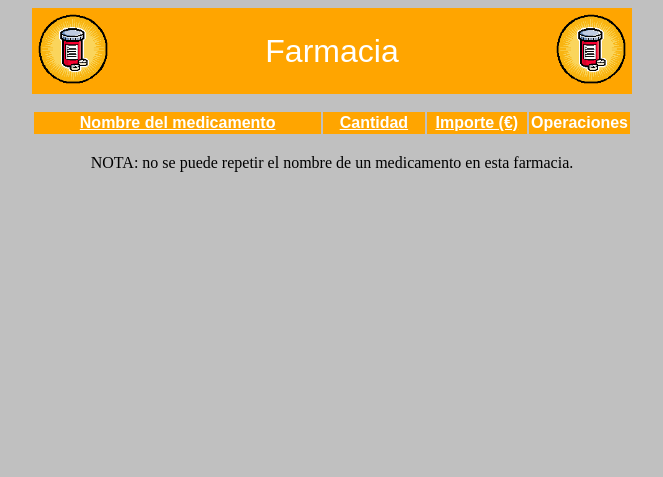
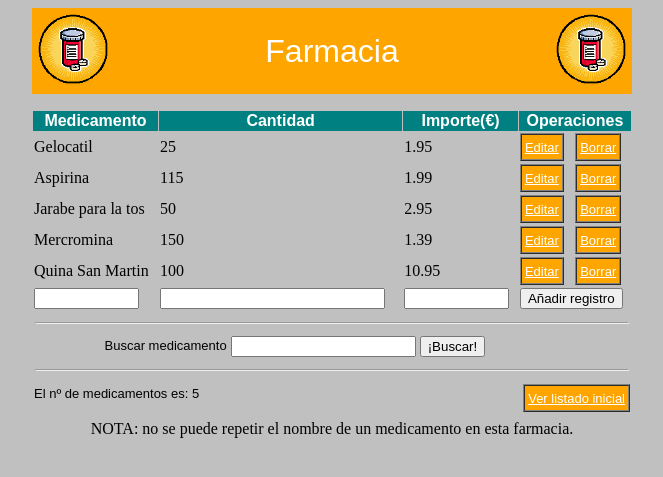
Before and after one commit to ubriquejazz/MOD002701, a PHP site: page / in a window 1280 px wide. Shown: the top 477 px of the page, without its empty margins (308-971 px from the left). Run offline with PHP 8.4, Linux system fonts and the light colour scheme; lists and menus that the app fills with data are empty.

Commit message:
version 1.0

```diff
--- /dev/null
+++ b/mentor/unidad4/act02.farmacia/farmacia.php
@@ -0,0 +1,161 @@
+<?php
+
+    function get_directory() {
+        if (strtoupper(substr(PHP_OS, 0, 3)) === 'WIN') {
+            // 'This is a server using Windows!';
+            return getcwd()."\unidad4\\act02.farmacia";
+        }
+        else {
+            // 'This is a server not using Windows!';
+            return getcwd()."/mentor/unidad4/act02.farmacia";
+        }
+    }
+
+    class farmacia {
+
+        private $nombre_fichero = "farmacia.txt";
+        public $numero_registros = 0;
+
+        function __construct($path) {
+            if (!chdir($path))
+                die ("no se ha accedido al directorio");
+
+            if (!file_exists($this->nombre_fichero)){
+                $id_fichero=@fopen($this->nombre_fichero,"w")
+                    or die("<B>El fichero '$this->nombre_fichero' no se ha podido crear.</B><P>");
+                fclose($id_fichero);
+            }
+        }
+
+        function leer_todos() {
+    		$id_fichero = @fopen($this->nombre_fichero,"r")
+                or die("<B>El fichero '$this->nombre_fichero' no se ha podido abrir.</B><P>");
+    		$this->numero_registros=0;
+    		$matriz = array();
+            while (!feof($id_fichero)){
+                $registro_str = trim(fgets($id_fichero));
+        		if ($registro_str!=""){
+        			// Usamos explode para separar los datos de la cadena en una array
+        			// despues la añadimos con array_push a la matriz
+    				array_push($matriz, explode("~", $registro_str));
+    				$this->numero_registros++;
+				}
+            }
+            fclose($id_fichero);
+            return $matriz;
+        }
+
+        function buscar($lo_q_busco) {
+    		$id_fichero = @fopen($this->nombre_fichero,"r")
+    				or die("<B>El fichero '$this->nombre_fichero' no se ha podido abrir.</B><P>");
+
+    		$matriz = array();   // resultados de la búsqueda
+    		while (!feof($id_fichero))  {
+        		$registro_str = trim(fgets($id_fichero));
+        		if ($registro_str!=""){
+        			$registro = explode("~", $registro_str);
+        			// Buscamos si hay alguna coincidencia en el campo medicamento.
+                    if (stristr($registro[1], $lo_q_busco)) {
+                        $this->numero_registros++;
+                        array_push($matriz, explode("~", $registro_str));
+                    }
+				}
+            }
+            fclose($id_fichero);
+			return $matriz;
+        }
+
+        function alta ($nombre, $cantidad, $importe) {
+
+            // leemos los registros para obtener así el nº de registros
+    		$this->leer_todos();
+            $nume=$this->numero_registros;
+
+            // Abrimos el fichero de datos en modo añadir
+    		$id_fichero = @fopen($this->nombre_fichero,"a")
+                or die("<B>El fichero '$this->nombre_fichero' no se ha podido abrir.</B><P>");
+
+            // Juntamos todos los datos de la matriz en una cadena separada por el carácter ~
+			$registro = array("nume"=>$nume, "nombre"=>$nombre, "cantidad"=>$cantidad, "importe"=>$importe);
+    		$registro_str = "\n".implode("~", $registro);
+
+            // Añadimos la cadena anterior al fichero
+			fputs($id_fichero, $registro_str);
+	    	fclose($id_fichero);
+    	}
+
+        function modificar ($id_to_modi, $nombre, $cantidad, $importe) {
+
+            // Como se trata de un fichero de tipo texto (poco eficaz)
+            // podemos guardar todos los registros a la vez.
+            $id_fichero_temp = @fopen("basura.tmp","w")
+                or die("<B>El fichero 'basura.tmp' no se ha podido abrir.</B><P>");
+
+            $matriz=$this->leer_todos();
+            for ($i=0;$i<sizeof($matriz);$i++) {
+                $id_current = $matriz[$i][0];
+                // Si el id del registro corresponde al que queremos editar, modifico
+                if ($id_current == $id_to_modi) {
+                    $matriz[$i][1]=$nombre;
+                    $matriz[$i][2]=$cantidad;
+                    $matriz[$i][3]=$importe;
+                }
+
+                // Si estamos escribiendo el registro > 0 entonces hay que añadir NL
+                if ($i>0) fputs($id_fichero_temp, "\n");
+
+                // Escribimos de nuevo los datos en el fichero
+                $registro_str = implode("~", $matriz[$i]);
+                fputs($id_fichero_temp, $registro_str);
+            }
+            fclose($id_fichero_temp);
+			unlink($this->nombre_fichero);
+			rename("basura.tmp", $this->nombre_fichero);
+        }
+
+        function borrar ($id_to_del) {
+            $matriz=$this->leer_todos();
+            $id_fichero_temp = @fopen("basura.tmp","w")
+                or die("<B>El fichero 'basura.tmp' no se ha podido abrir.</B><P>");
+
+            $j=0; // para renombrar el id de cada registro
+            for ($i=0; $i<sizeof($matriz); $i++) {
+                $id_current = $matriz[$i][0];
+    			// Si el id del registro NO es el id que queremos borrar entonces
+    			// lo añadimos al fichero temporal e incrementamos el contador j.
+    			if ($id_current != $id_to_del) {
+    				$matriz[$i][0]=$j;
+    				$registro_str = implode("~", $matriz[$i]);
+
+                    // Si estamos escribiendo el registro >0 entonces hay que añadir NL
+    		        if ($j>0) fputs($id_fichero_temp, "\n");
+    				fputs($id_fichero_temp, $registro_str);
+    				$j+=1;
+				}
+    		}
+            fclose($id_fichero_temp);
+			unlink($this->nombre_fichero);
+			rename("basura.tmp", $this->nombre_fichero);
+        }
+
+    }
+
+    function test01() {
+        $farma = new farmacia(get_directory());
+        // print_r($farma->leer_todos());
+        print_r($farma->buscar("tos"));
+    }
+    function test02() {
+        $farma = new farmacia(get_directory());
+        //$farma->alta("Quina San Martin", 100, "10.10");
+        //$farma->borrar(4);
+        print_r($farma->leer_todos());
+    }
+
+    function test03() {
+        $farma = new farmacia(get_directory());
+        $farma->modificar(1, "Aspirina", 115, "1.99");
+        print_r($farma->leer_todos());
+    }
+
+?>
--- a/mentor/unidad4/act02.farmacia/farmacia.txt
+++ b/mentor/unidad4/act02.farmacia/farmacia.txt
@@ -1,4 +1,5 @@
 0~Gelocatil~25~1.95
-1~Aspirina~100~1.99
+1~Aspirina~115~1.99
 2~Jarabe para la tos~50~2.95
 3~Mercromina~150~1.39
+4~Quina San Martin~100~10.95
--- /dev/null
+++ b/mentor/unidad4/act02.farmacia/funciones.php
@@ -0,0 +1,64 @@
+<?php
+
+    // Método que crea los botones de cada opción de los registros utilizando una tabla HTML
+    function boton_ficticio($caption,$url) {
+        return "<TABLE border=1 CELLSPACING=0 CELLPADDING=3 bgcolor=black>
+            <TR><TD bgcolor=orange>
+                <FONT size =\"-1\" face=\"arial, helvetica\">
+                    <a href = \"$url\">$caption</A></FONT>
+            </TD></TR></TABLE>";
+    }
+
+    // Muestra el listado de los registros a partir de una matriz de registros.
+	// El parámetro $id_edit indica el registro que el usuario desea editar (-1)
+	function listado_registros($matriz, $id_edit)
+	{
+        // Cabecera
+		echo "<TABLE BORDER=\"0\" cellspacing=\"1\" cellpadding=\"1\" align=\"center\" width=\"600\">
+            <TR>
+                <th bgcolor=\"teal\"><FONT color=\"white\" face=\"arial, helvetica\">Medicamento </FONT></th>
+                <th bgcolor=\"teal\"><FONT color=\"white\" face=\"arial, helvetica\">Cantidad </FONT></th>
+                <th bgcolor=\"teal\"><FONT color=\"white\" face=\"arial, helvetica\">Importe(€) </FONT></th>
+                <th bgcolor=\"teal\" colspan=\"2\"><FONT color=\"white\" face=\"arial, helvetica\">Operaciones</FONT></th>
+            </TR>";
+
+        // Bucle que recorre todos los registros de la matriz
+        for ($i=0; $i<sizeof($matriz); $i++) {
+            // Si el id_edit no coincide con ningun registro entonces imprimimos los datos
+            $id_current = $matriz[$i][0];
+            if ($id_current != $id_edit) {
+                echo "<TR><TD>".$matriz[$i][1]."</TD>
+                        <TD>".$matriz[$i][2]."</TD>
+                        <TD>".$matriz[$i][3]."</TD>";
+                echo "<TD>".boton_ficticio("Editar","index.php?operacion=editar&nume=".$id_current)."</TD>";
+                echo "<TD>".boton_ficticio("Borrar","index.php?operacion=borrar&nume=".$id_current)."</TD>";
+                echo "</TD></TR>";
+            }
+            else {
+                echo "<TR><FORM name=\"form1\" method=\"post\" action=\"index.php?operacion=modificar\">
+                        <TD><input type=\"text\" name=\"nombre\" size=\"10\"
+                            value = \"". $matriz[$i][1] . "\" maxlength=\"30\"></TD>
+                        <TD><input type=\"text\" name=\"cantidad\" size=\"25\"
+                            value = \"". $matriz[$i][2] . "\" maxlength=\"100\"></TD>
+                        <TD><input type=\"text\" name=\"importe\" size=\"10\"
+                            value = \"". $matriz[$i][3] . "\" maxlength=\"30\"></TD>";
+
+                // Usamos la etiqueta de tipo hidden para pasar el nº de id a la página destino.
+                echo " <TD colspan=\"2\">
+                        <INPUT type=\"hidden\" NAME=\"el_nume\" value = \"$id_edit\">
+                        <INPUT TYPE=\"SUBMIT\" NAME=\"pulsa\"  VALUE=\"Modificar registro\"></TD>
+                        </FORM></TR>";
+            }
+        }
+
+        // Formulario de alta de registros
+        echo "<TR><FORM name=\"form2\" method=\"post\" action=\"index.php?operacion=alta\">
+                <TD><input type=\"text\" name=\"nombre\" size=\"10\" maxlength=\"30\"></TD>
+                <TD><input type=\"text\" name=\"cantidad\" size=\"25\" maxlength=\"100\"></TD>
+                <TD><input type=\"text\" name=\"importe\" size=\"10\" maxlength=\"30\"></TD>
+                <TD colspan=\"2\"><INPUT TYPE=\"SUBMIT\" NAME=\"pulsa\" VALUE=\"Añadir registro\"></TD>
+            </FORM></TR>
+            </TABLE>";
+    }
+
+?>
--- a/mentor/unidad4/act02.farmacia/index.php
+++ b/mentor/unidad4/act02.farmacia/index.php
@@ -5,7 +5,8 @@
     <meta name="viewport" content="width=device-width, initial-scale=1.0">
     <title>Actividad 4.2 - Farmacia</title>
 </head>
-<BODY bgcolor="#C0C0C0" link="white" vlink="white" alink="white"><center>
+<BODY bgcolor="#C0C0C0" link="white" vlink="white" alink="white">
+    <center>
     <TABLE border="0" align="center" cellspacing="3" cellpadding="3" width="600" bgcolor="orange">
         <TR>
             <td width=30><img height=70 width=70 src=medicina.gif></td>
@@ -13,22 +14,81 @@
             <td width=30><img height=70 width=70 src=medicina.gif></td>
         </TR>
     </TABLE><P>
+    <?php
 
-<TABLE BORDER=0 cellspacing=2 cellpadding=2 align="center" width="600">
+        require "funciones.php";
+        require "farmacia.php";
+        $apoteke = new farmacia(getcwd());
+
+        if (isset($_REQUEST["ordena_por_campo"])) $ordena_por_campo = $_REQUEST["ordena_por_campo"];
+        else $ordena_por_campo = '';
+
+    	if (isset($_REQUEST["operacion"])) $operacion = $_REQUEST["operacion"];
+        else $operacion = '';
+        switch ($operacion) {
+            case "buscar":
+                listado_registros($apoteke->buscar($_POST["buscar_edit"]), -1);
+                break;
+            case "editar":
+                listado_registros($apoteke->leer_todos(), $_REQUEST["nume"]);
+                break;
+            case "borrar":
+                $apoteke->borrar($_REQUEST["nume"]);
+                listado_registros($apoteke->leer_todos(), -1);
+                break;
+
+            case "alta":
+                if (isset($_POST["nombre"])) $nombre = $_POST["nombre"];
+                else $nombre = '';
+                $coincide = $apoteke->buscar($nombre);
+                if ($nombre=="")
+                    echo "No se ha introducido ningún nombre<P>";
+                else if (!empty ($coincide) and strtoupper($coincide[0][1]) === strtoupper($nombre))
+                    echo "El medicamento '$nombre' ya existe<P>";
+                    // TODO: mejorar el sistema de busqueda con stristr()
+                else {
+                    $apoteke->alta($nombre, $_POST["cantidad"], $_POST["importe"]);
+                    echo "Se ha dado de alta correctamente: ".$nombre."<P>";
+                }
+                listado_registros($apoteke->leer_todos(), -1);
+                break;
+
+            case "modificar":
+                if ($_POST["nombre"]=="")
+                    echo "No se ha introducido ningún nombre<P>";
+                else {
+                    $apoteke->modificar ($_POST["el_nume"], $_POST["nombre"], $_POST["cantidad"], $_POST["importe"]);
+                    echo "Se ha dado modificado correctamente: ".$_POST["nombre"]."<P>";
+                }
+                listado_contactos($mi_agenda->leer_contactos(), -1);
+                break;
+
+            default:
+                listado_registros($apoteke->leer_todos(), -1);
+	    }
+
+    ?>
+
+	<TABLE border=0 width=600>
+		<TR><TD colspan="2"><HR></TD></TR>
+		<TR><TD valign=top align=right>
+			<FORM name="form3" METHOD="POST" ACTION="index.php?operacion=buscar">
+				<FONT size ="-1" face="arial, helvetica"> Buscar medicamento</FONT></TD>
+				<TD><INPUT TYPE="TEXT" NAME="buscar_edit" size="20">
+				<INPUT TYPE="SUBMIT" NAME="buscar"  VALUE="¡Buscar!">
+			</FORM></TD></TR>
+		<TR><TD colspan="2"><HR></TD></TR>
+	</TABLE>
+
+    <TABLE BORDER="0" cellspacing="1" cellpadding="1" align="center" width="600">
 		<TR>
-        <TH bgcolor=orange width=300><FONT face="arial, helvetica">
-        <A href= index.php?ordena_por_campo=nombre&id=-1&buscar_texto= alt="Ordenar por Nombre">
-            Nombre del medicamento</A></FONT></TH>
-        <TH bgcolor=orange width=100><FONT face="arial, helvetica">
-        <A href= index.php?ordena_por_campo=cantidad&id=-1&buscar_texto= alt="Ordenar por Cantidad">
-            Cantidad</A></FONT></TH>
-        <TH bgcolor=orange width=100><FONT face="arial, helvetica">
-        <A href= index.php?ordena_por_campo=importe&id=-1&buscar_texto= alt="Ordenar por Importe">
-            Importe (&euro;)</A></FONT></TH>
-        <TH bgcolor=orange width=100 colspan="2"><FONT color=white face="arial, helvetica">
-            Operaciones</FONT></TH>
+			<TD><FONT size ="-1" face="arial, helvetica">
+				El nº de medicamentos es: <?php echo $apoteke->numero_registros;?></LEFT></FONT><P></TD>
+			<TD valign=top align=right>
+			<?php echo boton_ficticio("Ver listado inicial","index.php?operacion=listado"); ?></TD>
 		</TR>
-</TABLE><BR>
+	</TABLE>
+
     NOTA: no se puede repetir el nombre de un medicamento en esta farmacia.
     </center>
 </BODY>
```
Also changed, not shown: mentor/unidad4/act02.farmacia/todo.php (added, +27 -0 lines). Lines whose indentation alone changed are shown as unchanged.
